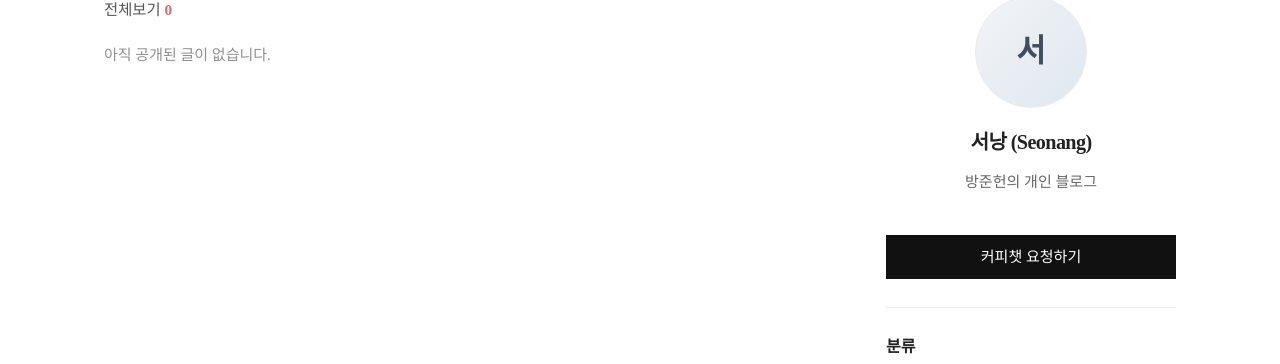
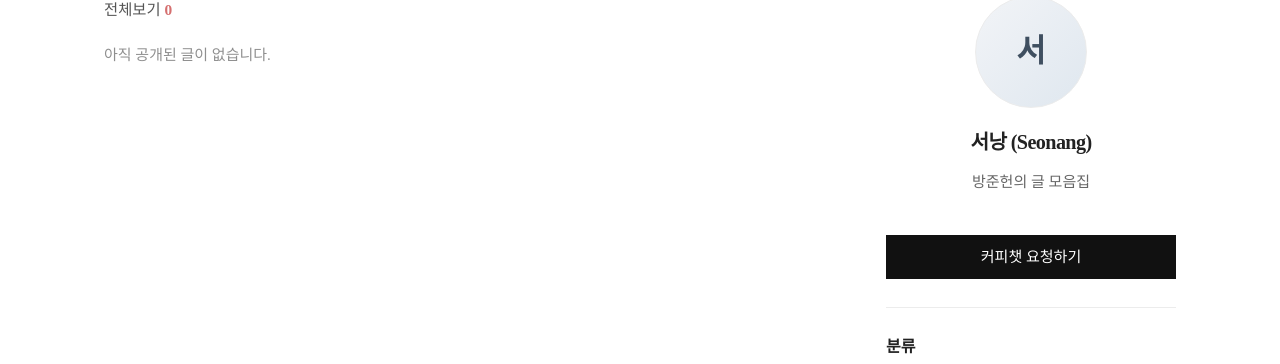
Before and after one commit to seonang/seonang.github.io, a Jekyll site: the page built from index.html, in a window 1280 px wide. Shown: the part 182-546 px from the top of the page. Built offline with Jekyll 4.4.1, drawn with Linux system fonts in a browser that asks for light colours; some web fonts are replaced.

Commit message:
Update archive-shell.html

```diff
--- a/_includes/archive-shell.html
+++ b/_includes/archive-shell.html
@@ -66,7 +66,7 @@
       <div class="aside-card author-card">
         <div class="author-avatar">서</div>
         <h2>서낭 (Seonang)</h2>
-        <p>방준헌의 개인 블로그</p>
+        <p>방준헌의 글 모음집</p>
         <a class="author-email" href="mailto:{{ site.contact_email }}">{{ site.contact_email }}</a>
         <a class="dark-button full-width" href="#" data-open-chat-modal>커피챗 요청하기</a>
       </div>
```
